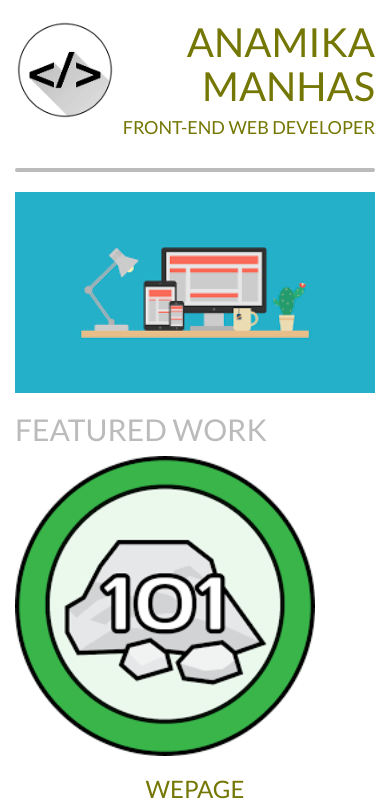
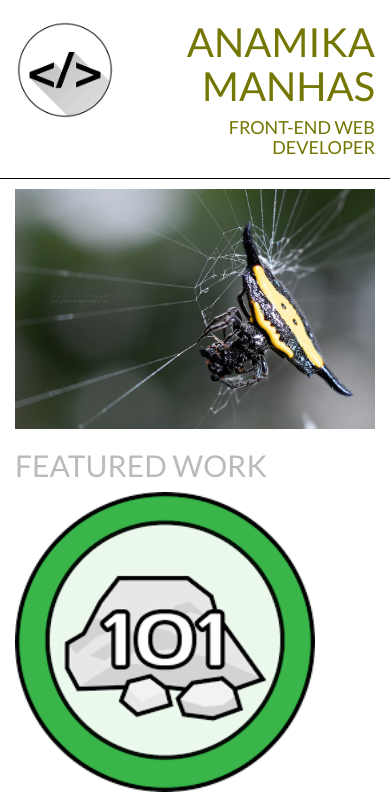
Before and after one commit to anamika-manhas/Front-End-portfolio, a plain HTML site: page index.html in a window 390 px wide. Shown: the top 809 px of the page. Drawn offline with Linux system fonts and the light colour scheme.

Commit message:
minor error fixed

```diff
--- a/css/main.css
+++ b/css/main.css
@@ -21,18 +21,28 @@ font-weight:300 ;
 }
 .title-logo{
     margin-top: 20px;
+    width: 100px;
+}
 
-}
-hr{
-    border:1px;
-  height: 4px;
-  border-radius: 7px;
-  background-color:#BCBBBB;
-  size: 10;
-}
 .text-img {
     width: 100%;
     margin-left: auto;
     margin-right: auto;
     text-align: center;
 }
+.main-img {
+    width: 100%;
+}
+
+.row{
+      border-bottom-color: #ff0000;
+}
+.bottom-line {
+    border-bottom: 1px solid black;
+    margin-bottom: 10px;
+    padding-bottom: 10px;
+}
+ .image-sty
+{
+    width:100%;
+}
--- a/index.html
+++ b/index.html
@@ -14,23 +14,21 @@
     </head>
     <body>
        <section class="container">
-           <section class="row">
-               <div class="col-md-6 col-sm-4 col-xs-2">
-                 <img class="title-logo" src="images/imageslogo.png" width="100" height="100" class="image-responsive" alt="image">
+           <header class="row bottom-line">
+               <div class="col-md-6 col-sm-4 col-xs-4">
+                 <img class="title-logo img-responsive" src="images/imageslogo.png"  alt="image">
                  </div>
-                  <div class="col-md-6 col-sm-8 col-xs-10 text-right text-uppercase">
+                  <div class="col-md-6 col-sm-8 col-xs-8 text-right text-uppercase">
                   <h1 class="title-super text-thin">ANAMIKA MANHAS</h1>
                   <h4>Front-End Web Developer</h4>
                   </div>
-                </section>
-                <section class="row">
-               <div class="col-md-12"><hr></div>
-               </section>
-               <section class="row">
+                </header>
+
+               <div class="row">
                   <div class="col-md-12">
-                   <img class ="img-responsive" src="images/image1.png" alt="image" width="100%">
-               </div>
-              </section>
+                   <img class ="img-responsive main-img" src="images/DSC_5173.jpg" alt="image" >
+                   </div>
+              </div>
                <section class="row">
                   <div class="col-md-12">
                <h2 class="text-muted">FEATURED WORK</h2>
@@ -38,7 +36,7 @@
             </section>
               <section class="row text-center">
 
-                <div class="col-md-4">
+                <div class="col-md-4 col-sm-6 col-xs-12">
                <img class="img-responsive" src="images/image2.png" width="300"   data-toggle= "modal" data-target = "#project1" alt="image" >
                <h3 class="text-uppercase">Wepage</h3>
                <footer class="text-img">
@@ -46,20 +44,20 @@
                     </footer>
                </div>
 
-               <section class="col-md-4">
-               <img class="img-responsive"src="images/image3.png" width="300" margin-left="2%" margin-right="2%" alt="image" data-toggle= "modal" data-target = "#project2"  >
+               <section class="col-md-4 col-sm-6 col-xs-12">
+               <img class="img-responsive" src="images/image3.png" width="300" alt="image" data-toggle= "modal" data-target = "#project2"  >
                <h3 class="text-uppercase">Game/quiz</h3>
                <footer class="text-img">
                <P><a href="https://github.com/anamika-manhas/Intro-to-programming/tree/master/p2-reversemadlib">Click here</a></P>
                    </footer>
                </section>
-                 <div class="col-md-4">
+                 <section class="col-md-4 col-sm-6 col-xs-12">
                     <img class="img-responsive" src="images/image6.jpg" width="300"  alt="image" data-toggle= "modal" data-target = "#project3" >
                <h3 class="text-uppercase">App</h3>
                 <footer class="text-img">
                <P><a href="https://github.com/anamika-manhas/Intro-to-programming/tree/master/p5-SmallBusiness/p5-SmallBusiness">Click here</a></P>
              </footer>
-           </div>
+           </section>
 
        </section>
     </section>
@@ -89,7 +87,7 @@
         <h4 class="modal-title">GAME/QUIZ</h4>
       </div>
       <div class="modal-body">
-       <img class="img-responsive"src="images/image3.png" alt="image">
+       <img class="img-responsive" src="images/image3.png" alt="image">
         <p> This game is made by using python. We have set levels to choose in which we are interested to play. In this there are some general questions with blanks which we have to fill . </p>
       </div>
     </div><!-- /.modal-content -->
```
Also changed, not shown: images/DSC_5173.jpg (added).
